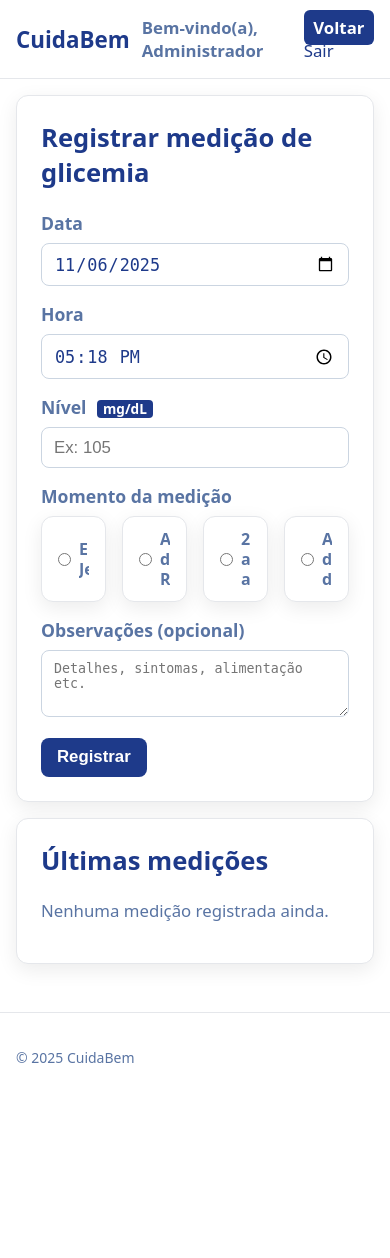
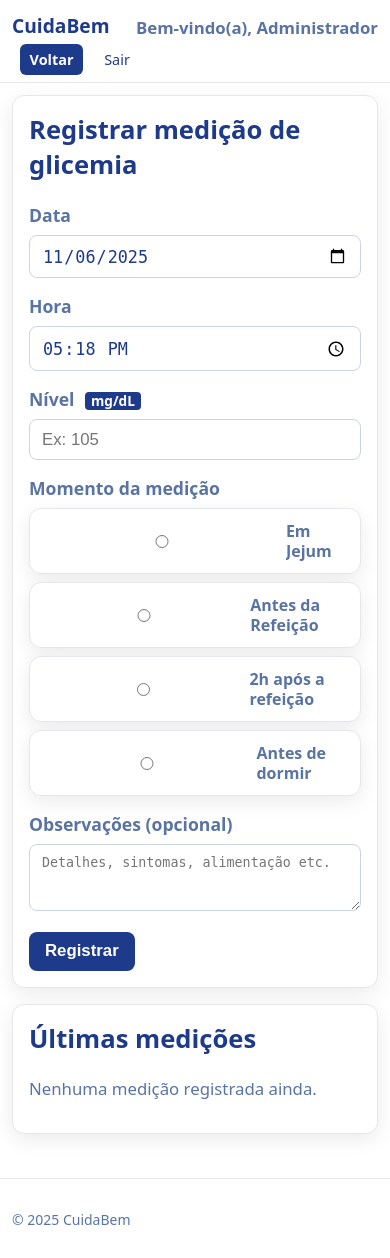
Before and after one commit to NatanGregorio/templateCuidaBem, a Flask app: page /measurements in a window 390 px wide. Before the commit the page ends 1063 px from the top, so only its background shows below. Run offline with Flask 3, Linux system fonts and the light colour scheme; the visitor is signed in with stand-in values (Sample User, id 1); data that the repository does not hold is empty.

Commit message:
Responsividade: ajustes mobile em styles.css (features, formulários e listas)

```diff
--- a/static/styles.css
+++ b/static/styles.css
@@ -315,3 +315,65 @@ body { font-size: 1.05rem; }
             -webkit-box-orient: vertical;
             overflow: hidden;
           }
+/* Responsivo (mobile) */
+@media (max-width: 640px) {
+  .container { max-width: 100%; padding: 0.75rem; }
+  .header-wrap { flex-wrap: wrap; gap: .5rem; }
+  .brand { font-size: 1.2rem; }
+  .welcome-msg { display: block; margin: .25rem 0 0; }
+  nav a { margin-left: .5rem; padding: .35rem .55rem; font-size: .95rem; }
+  .card { padding: 1rem; }
+  .feature-icon { width: 24px; height: 24px; }
+
+  /* Grid das features: uma coluna em telas pequenas (override do inline) */
+  main.container > section[style*="grid-template-columns"] {
+    grid-template-columns: 1fr !important;
+    gap: .5rem !important;
+  }
+  /* Ajustar botões de relatório no grid */
+  main.container > section[style*="grid-template-columns"] .actions-center { grid-column: auto !important; }
+
+  /* Grupos de rádio: duas colunas no mobile */
+  .measurements-page .radio-group,
+  .activities-page .radio-group {
+    grid-template-columns: repeat(2, minmax(0, 1fr));
+  }
+
+  /* Listagem de usuários: itens flex quebram linha */
+  .card ul li.card { flex-wrap: wrap; }
+  .card ul li.card > div { flex: 1 1 100%; }
+  .card ul li.card form .btn { width: 100%; }
+
+  /* Tabelas: permitir rolagem horizontal quando necessário */
+  .card table { display: block; overflow-x: auto; width: 100%; }
+}
+
+@media (max-width: 400px) {
+  /* Grupos de rádio: uma coluna em telas muito estreitas */
+  .measurements-page .radio-group,
+  .activities-page .radio-group {
+    grid-template-columns: 1fr;
+  }
+  nav a { font-size: .9rem; }
+}
+.card h2 { font-size: 1.6rem; }
+.form-group label { font-size: 1.1rem; }
+.form-group input { font-size: 1.05rem; }
+.btn { font-size: 1.05rem; }
+.btn.success { background: var(--success); color: #ffffff; font-weight: 700; }
+ .btn.success:focus { outline: none; box-shadow: 0 0 0 3px rgba(16, 185, 129, 0.28); }
+.login-card .muted,
+.login-card .muted a { font-size: 1.05rem; }
+.profile-page .form-group label { font-weight: 700; }
+.measurements-page .form-group label { font-weight: 700; }
+.measurements-page .unit-badge {
+  display: inline-block;
+  margin-left: .35rem;
+  padding: .05rem .4rem;
+  border-radius: .25rem;
+  background: var(--accent);
+  color: #fff;
+  font-weight: 700;
+  font-size: .85rem;
+  line-height: 1.2;
+}
```
